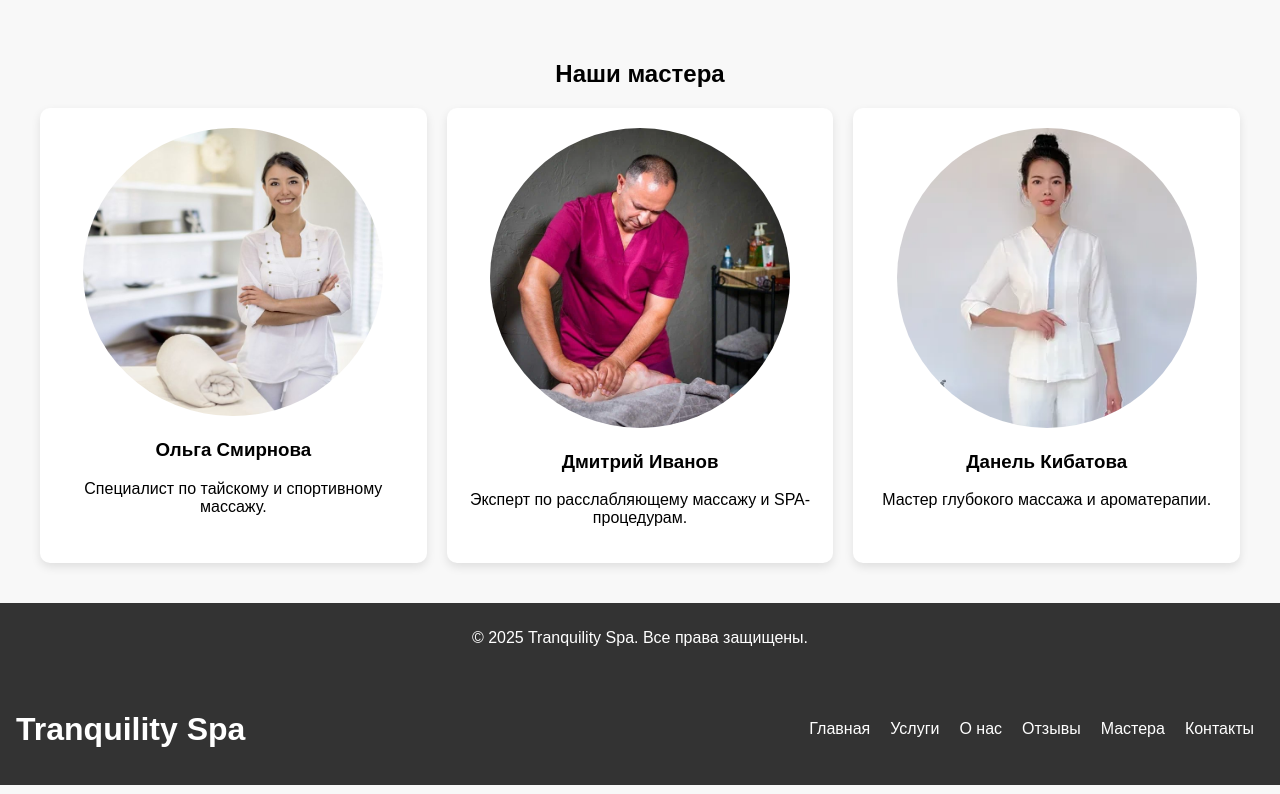
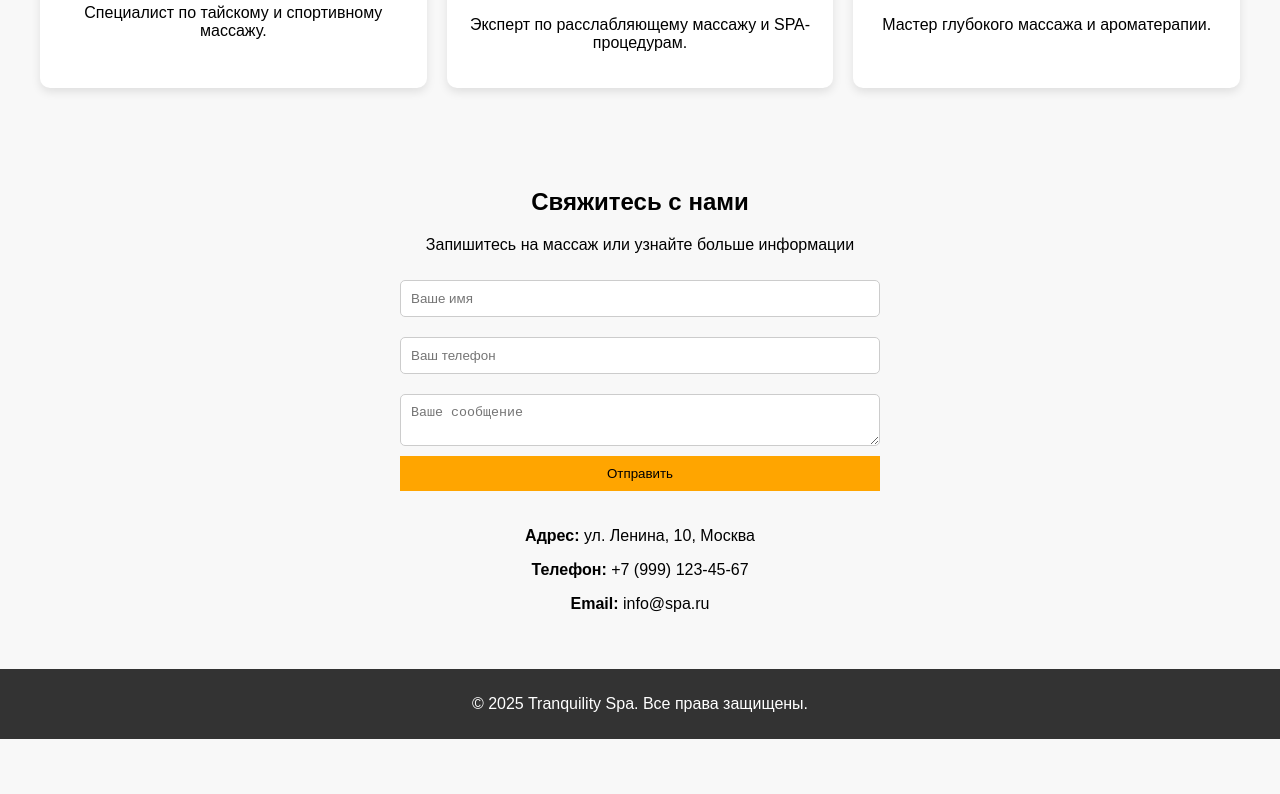
Before and after one commit to nikitaSB01/massage_Salon_Land, a website built with Vite: page index.html in a window 1280 px wide. Shown: the part 1786-2580 px from the top of the page. After the commit the page ends 2525 px from the top, so only its background shows below. Built offline with nearby package versions, Linux system fonts and the light colour scheme; files whose address does not match are found by name.

Commit message:
пробую data-include

```diff
--- a/index.html
+++ b/index.html
@@ -41,7 +41,7 @@
   </head>
   <body>
     <!-- Вставляем Header -->
-    <include src="../src/components/header.html"></include>
+    <div data-include="../src/components/header.html"></div>
 
     <!-- Главный баннер -->
     <section class="hero">
@@ -51,21 +51,20 @@
     </section>
 
     <!-- Блок Услуг -->
-    <include src="./src/pages/services.html"></include>
+    <div data-include="./src/pages/services.html"></div>
 
     <!-- Блок Отзывов -->
-    <include src="./src/pages/reviews.html"></include>
+    <div data-include="./src/pages/reviews.html"></div>
 
     <!-- Блок Мастеров -->
-    <include src="./src/pages/team.html"></include>
+    <div data-include="./src/pages/team.html"></div>
 
     <!-- Блок Контактов -->
-    <include src="./src/pages/contact.html"></include>
+    <div data-include="./src/pages/contact.html"></div>
 
     <!-- Вставляем Footer -->
-    <include src="./src/components/footer.html"></include>
+    <div data-include="./src/components/footer.html"></div>
 
-    <!-- <script src="./src/js/main.js"></script> -->
     <script src="./src/js/include.js"></script>
   </body>
 </html>
--- a/src/js/include.js
+++ b/src/js/include.js
@@ -1,4 +1,17 @@
-document.addEventListener("DOMContentLoaded", function () {
+function includeHTML() {
+  document.querySelectorAll("[data-include]").forEach((el) => {
+    fetch(el.dataset.include)
+      .then((response) => response.text())
+      .then((data) => (el.innerHTML = data))
+      .catch((error) =>
+        console.error(`Ошибка загрузки ${el.dataset.include}:`, error)
+      );
+  });
+}
+
+document.addEventListener("DOMContentLoaded", includeHTML);
+
+/* document.addEventListener("DOMContentLoaded", function () {
   document.querySelectorAll("include").forEach(async (el) => {
     const file = el.getAttribute("src");
     if (file) {
@@ -13,3 +26,4 @@
     }
   });
 });
+ */
```
